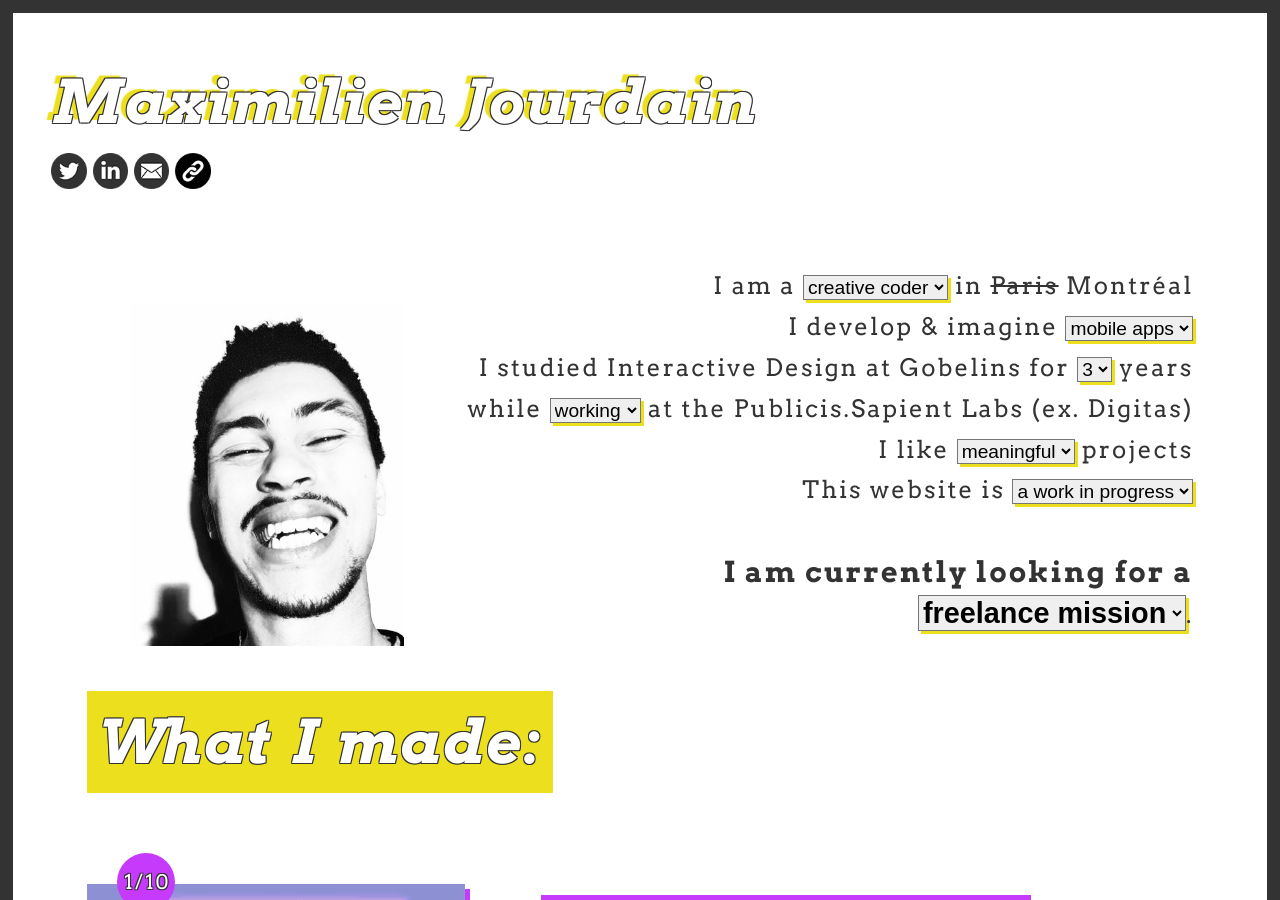
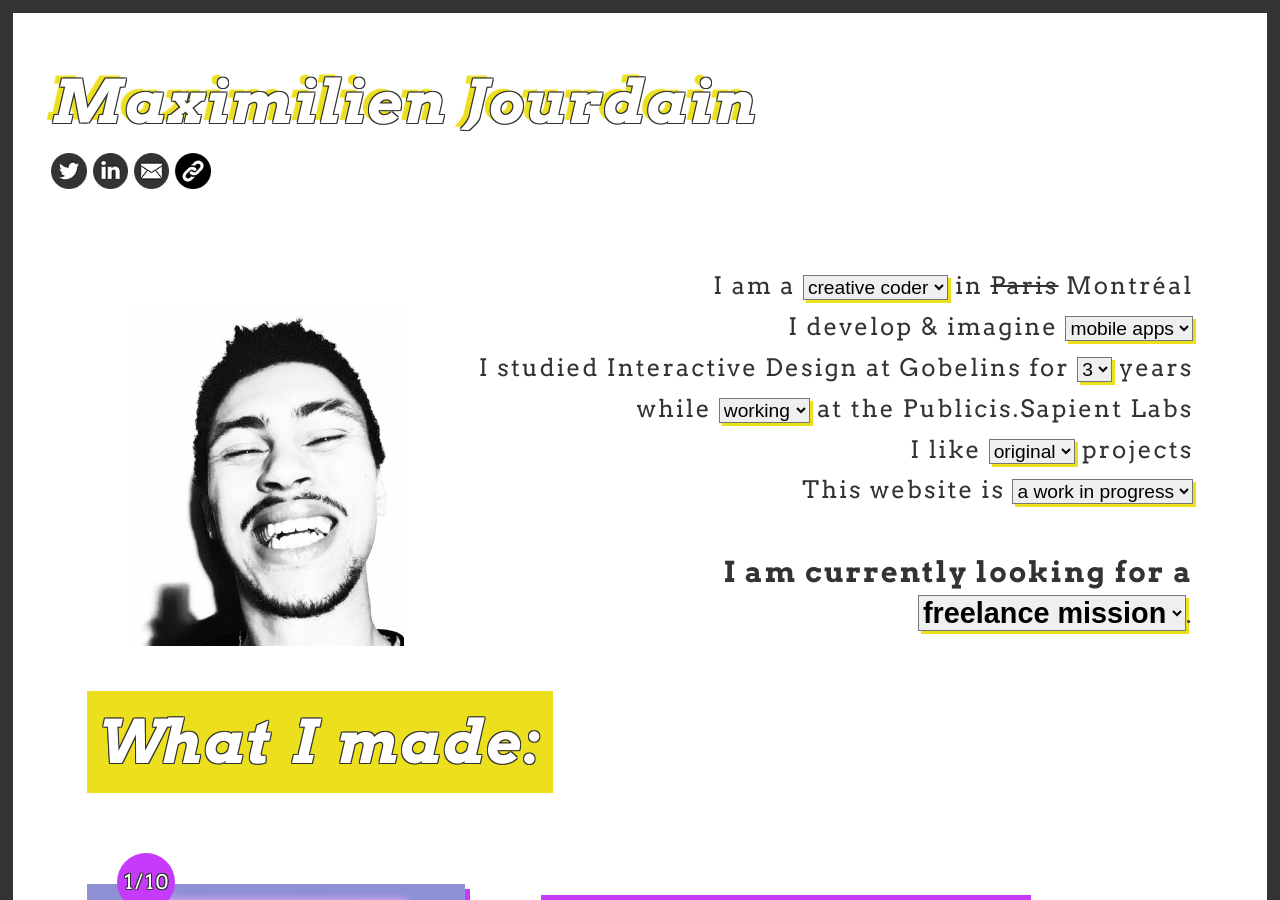
Before and after one commit to karolsenami/karolsenami.github.io, a Jekyll site: the page built from index.html, in a window 1280 px wide and 900 px high. Built offline with Jekyll 4.4.1, drawn with Linux system fonts in a browser that asks for light colours; a style sheet for code colours, icons or effects is not loaded.

Commit message:
Update index.html

```diff
--- a/index.html
+++ b/index.html
@@ -62,17 +62,17 @@ layout: default
           <select class="select-projects width">
                  <option class="widthTempOption"></option>
           </select>
-      at the <a class="normal-link" href="publicissapientlabs.fr" target="_blank">Publicis.Sapient Labs (ex. Digitas)</a>
+      at the <a class="normal-link" href="publicissapientlabs.fr" target="_blank">Publicis.Sapient Labs</a>
         </br>
         I like
         <select class="select-projects">
           <optgroup>
+            <option value="original">original</option>
+            <option value="challenging">challenging</option>
+            <option value="beautiful">beautiful</option>
             <option value="meaningful">meaningful</option>
             <option value="useful">useful</option>
             <option value="ergonomic">ergonomic</option>
-            <option value="challenging">challenging</option>
-            <option value="original">original</option>
-            <option value="beautiful">beautiful</option>
         </optgroup>
         </select>
         <select class="select-projects width">
```
